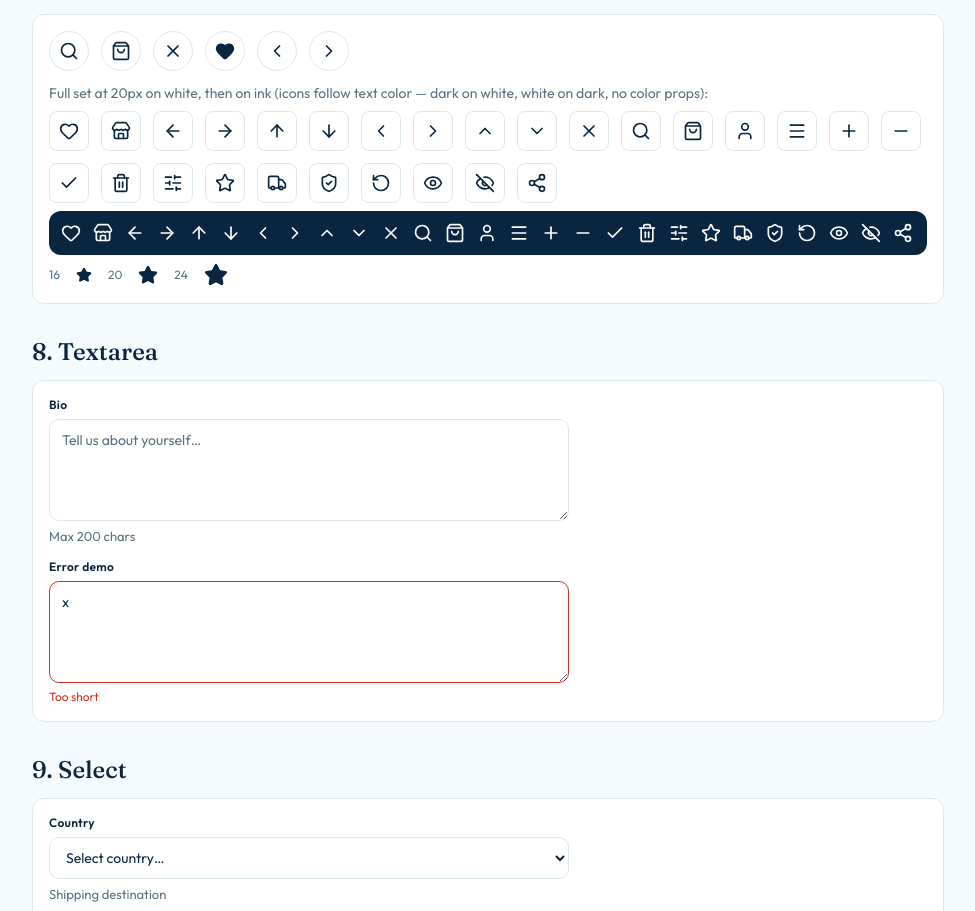
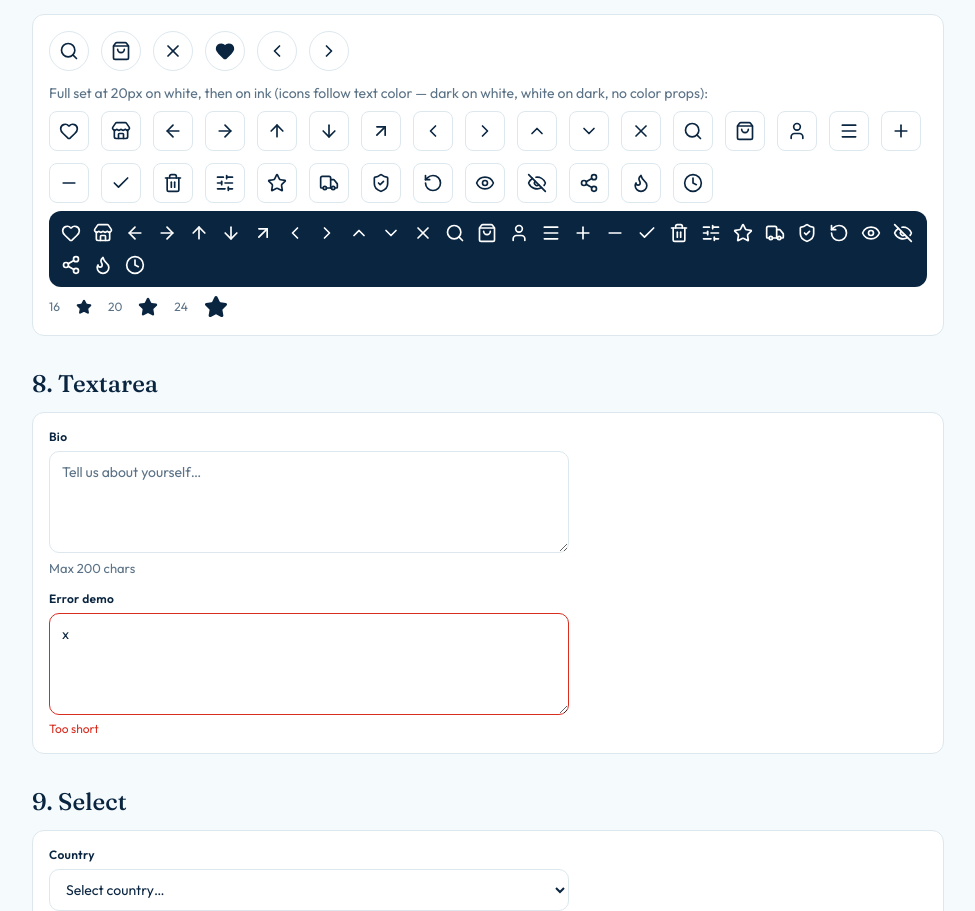
Before and after one commit to E-Commerce-BDA/storefront-frontend, a Next.js app: page /components in a window 1280 px wide. Shown: the part 1729-2640 px from the top of the page, without its empty margins (152-1127 px from the left). Built offline with nearby package versions, Linux system fonts and the light colour scheme.

Commit message:
Feat(ui): flame/clock/arrow-up-right glyphs (palette trending/recent)
Additive map members; icon contract auto-covers via ICON_NAMES. Local only, unpushed.

```diff
--- a/components/ui/icons/Icon.tsx
+++ b/components/ui/icons/Icon.tsx
@@ -4,13 +4,16 @@ import {
   ArrowLeft,
   ArrowRight,
   ArrowUp,
+  ArrowUpRight,
   Check,
   ChevronDown,
   ChevronLeft,
   ChevronRight,
   ChevronUp,
+  Clock,
   Eye,
   EyeOff,
+  Flame,
   Heart,
   Menu,
   Minus,
@@ -45,6 +48,7 @@ export const ICON_NAMES = [
   "arrow-right",
   "arrow-up",
   "arrow-down",
+  "arrow-up-right",
   "chevron-left",
   "chevron-right",
   "chevron-up",
@@ -66,6 +70,8 @@ export const ICON_NAMES = [
   "eye",
   "eye-off",
   "share",
+  "flame",
+  "clock",
 ] as const;
 
 export type IconName = (typeof ICON_NAMES)[number];
@@ -77,6 +83,7 @@ const MAP: Record<IconName, LucideIcon> = {
   "arrow-right": ArrowRight,
   "arrow-up": ArrowUp,
   "arrow-down": ArrowDown,
+  "arrow-up-right": ArrowUpRight,
   "chevron-left": ChevronLeft,
   "chevron-right": ChevronRight,
   "chevron-up": ChevronUp,
@@ -100,6 +107,8 @@ const MAP: Record<IconName, LucideIcon> = {
   // same-stroke sibling of eye, no new look invented.
   "eye-off": EyeOff,
   share: Share2,
+  flame: Flame,
+  clock: Clock,
 };
 
 export interface IconProps {
```
